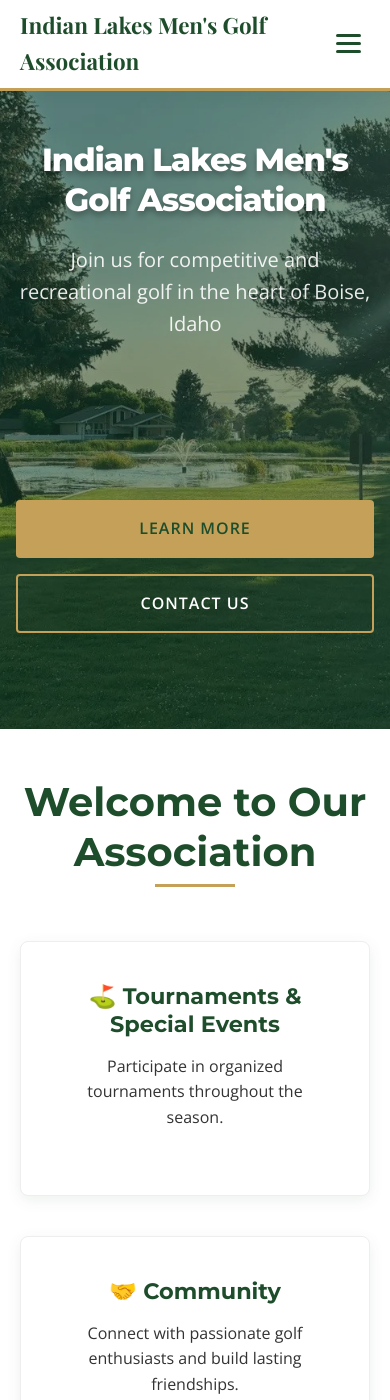
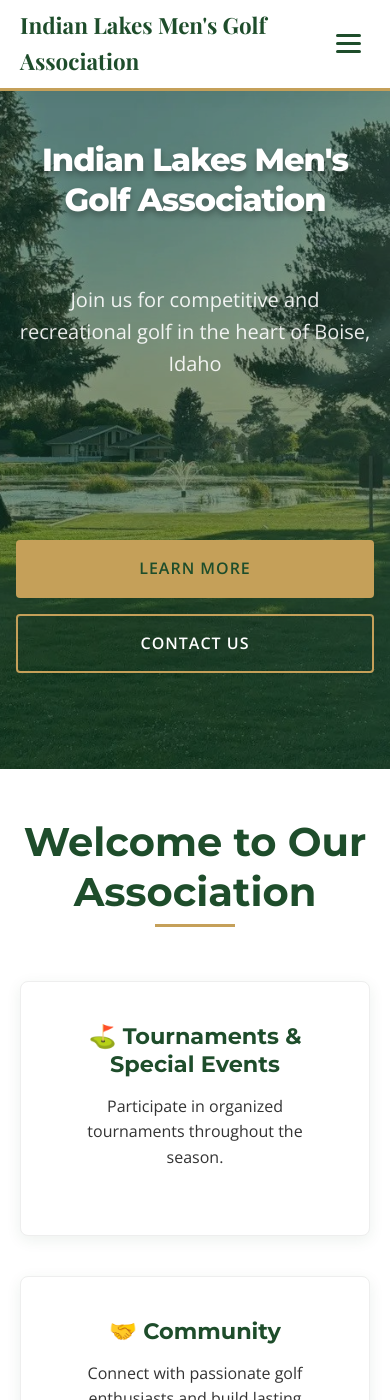
Before and after one commit to lslatz/mens-golf-assoc-website, a Jekyll site: the page built from index.md, in a window 390 px wide and 1400 px high. Built offline with Jekyll 4.4.1, drawn with Linux system fonts in a browser that asks for light colours.

Commit message:
Adjust margin for lead text and button group in main section for improved mobile visibility

```diff
--- a/assets/css/modern-style.css
+++ b/assets/css/modern-style.css
@@ -736,6 +736,7 @@ main {
 
   .hero .lead {
     font-size: 1.25rem;
+    margin-top: 4rem; /* Push text/buttons down for mobile image visibility */
   }
 
   h1 { font-size: 2.5rem; }
@@ -743,7 +744,7 @@ main {
 
   .btn-group {
     flex-direction: column;
-    margin-top: 10rem !important;
+    margin-top: 10rem; /* Larger gap on mobile to push buttons into the grass */
   }
 
   .features-grid,
```
